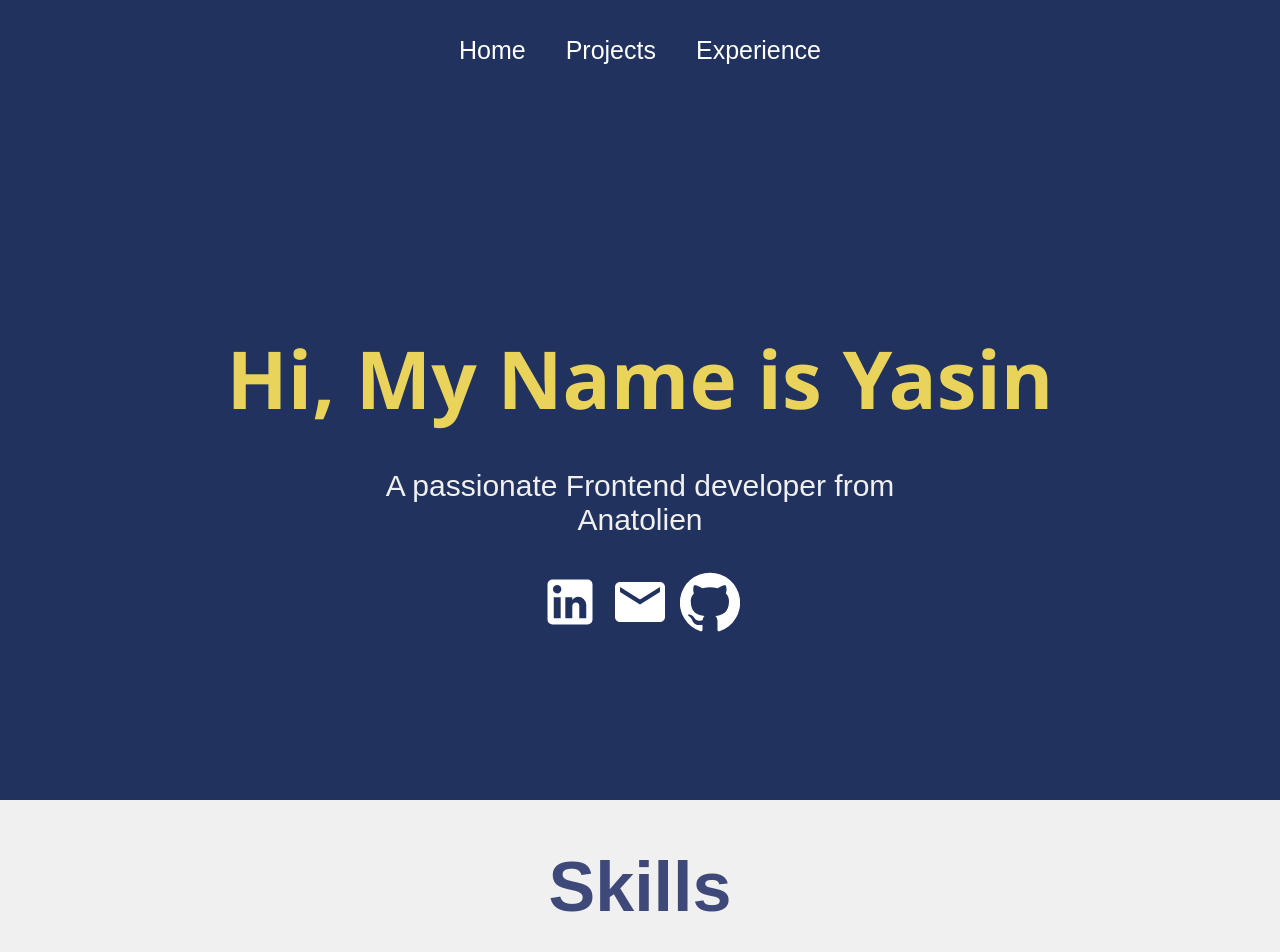
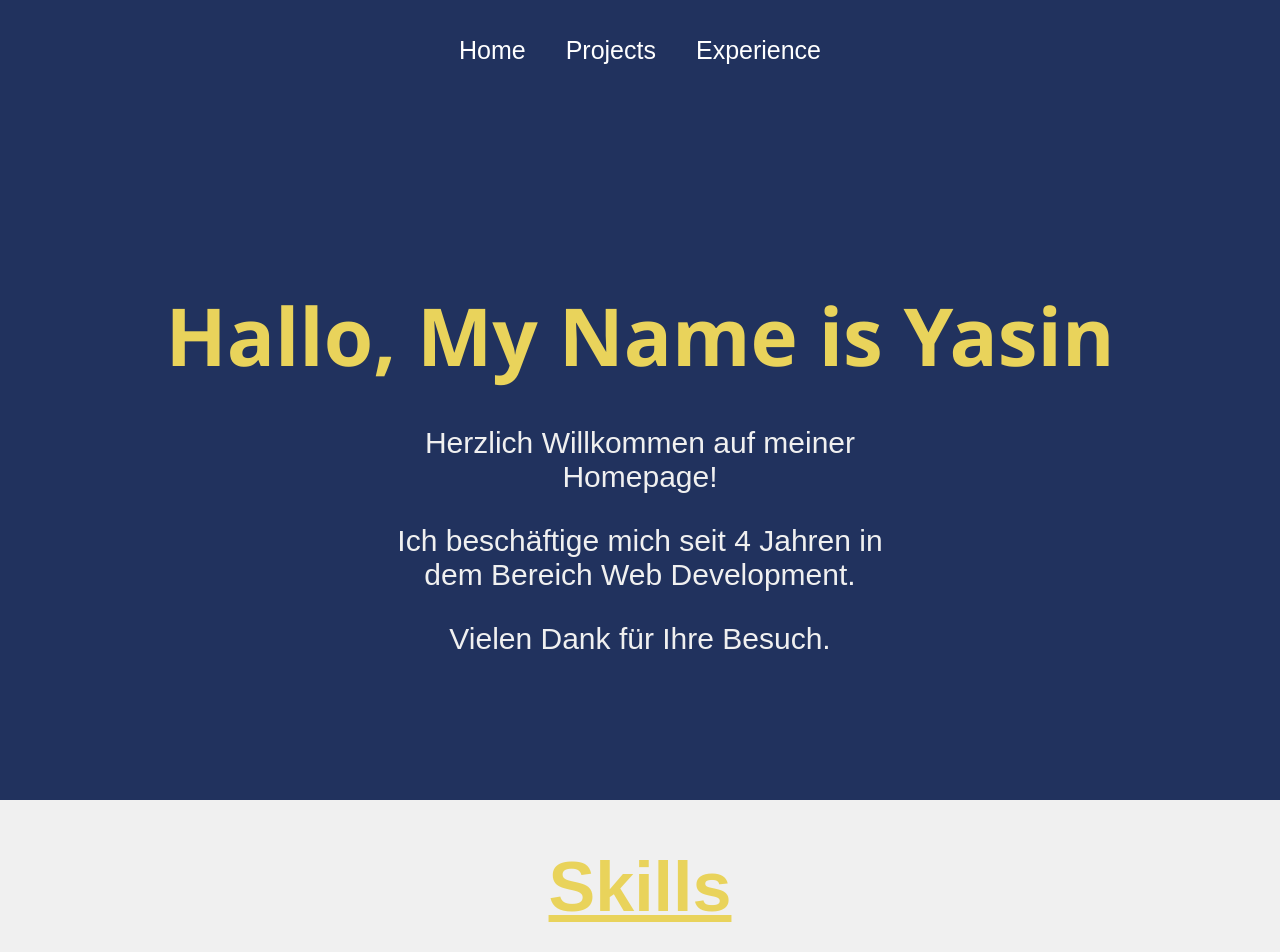
Before and after one commit to barbaros163/portfolio, a React (Create React App) app: page / in a window 1280 px wide. Shown: the top 952 px of the page. Built offline with nearby package versions, Linux system fonts and the light colour scheme.

Commit message:
some notes added

```diff
--- a/src/pages/Experience.js
+++ b/src/pages/Experience.js
@@ -11,7 +11,7 @@ function Experience() {
   return (
     <div className="experience">
       <VerticalTimeline lineColor="#3e497a">
-        <VerticalTimelineElement
+        {/* <VerticalTimelineElement
           className="vertical-timeline-element--education"
           date="2006 - 2010"
           iconStyle={{ background: "#3e497a", color: "#fff" }}
@@ -24,9 +24,9 @@ function Experience() {
             Fachrichtung Informatik / Web Programmierung. Gewerbeberechtigung
             mit Erfolg erhalten.
           </p>
-        </VerticalTimelineElement>
+        </VerticalTimelineElement> */}
 
-        <VerticalTimelineElement
+        {/* <VerticalTimelineElement
           className="vertical-timeline-element--education"
           date="2013 - 2021"
           iconStyle={{ background: "#3e497a", color: "#fff" }}
@@ -36,7 +36,7 @@ function Experience() {
             Universität Wien / Politikwissenschaft
           </h3>
           <p>Bachelorstudium erfolgreich abgeschlossen.</p>
-        </VerticalTimelineElement>
+        </VerticalTimelineElement> */}
 
         <VerticalTimelineElement
           className="vertical-timeline-element--education"
--- a/src/pages/Home.js
+++ b/src/pages/Home.js
@@ -1,7 +1,5 @@
 import React from "react";
-import LinkedInIcon from "@material-ui/icons/LinkedIn";
-import Email from "@material-ui/icons/Email";
-import Github from "@material-ui/icons/GitHub";
+
 import "../styles/Home.css";
 
 function Home() {
@@ -9,14 +7,13 @@ function Home() {
     <div className="home">
       <div>
         <div className="about">
-          <h2>Hi, My Name is Yasin</h2>
+          <h2>Hallo, My Name is Yasin</h2>
           <div className="prompt">
-            <p> A passionate Frontend developer from Anatolien</p>
-
-            <LinkedInIcon />
-
-            <Email />
-            <Github />
+            <p> Herzlich Willkommen auf meiner Homepage!</p>
+            <p>
+              Ich beschäftige mich seit 4 Jahren in dem Bereich Web Development.
+            </p>
+            <p>Vielen Dank für Ihre Besuch.</p>
           </div>
         </div>
         <div className="skills">
--- a/src/styles/Home.css
+++ b/src/styles/Home.css
@@ -41,10 +41,12 @@
   justify-content: center;
   flex-direction: column;
   align-items: center;
+  text-align: center;
 }
 
 .skills h1 {
-  color: #3e497a;
+  color: #e9d35b;
+  text-decoration: underline;
 }
 
 .skills .list {
```
Also changed, not shown: src/helpers/AboutLink.js (added, +14 -0 lines).
